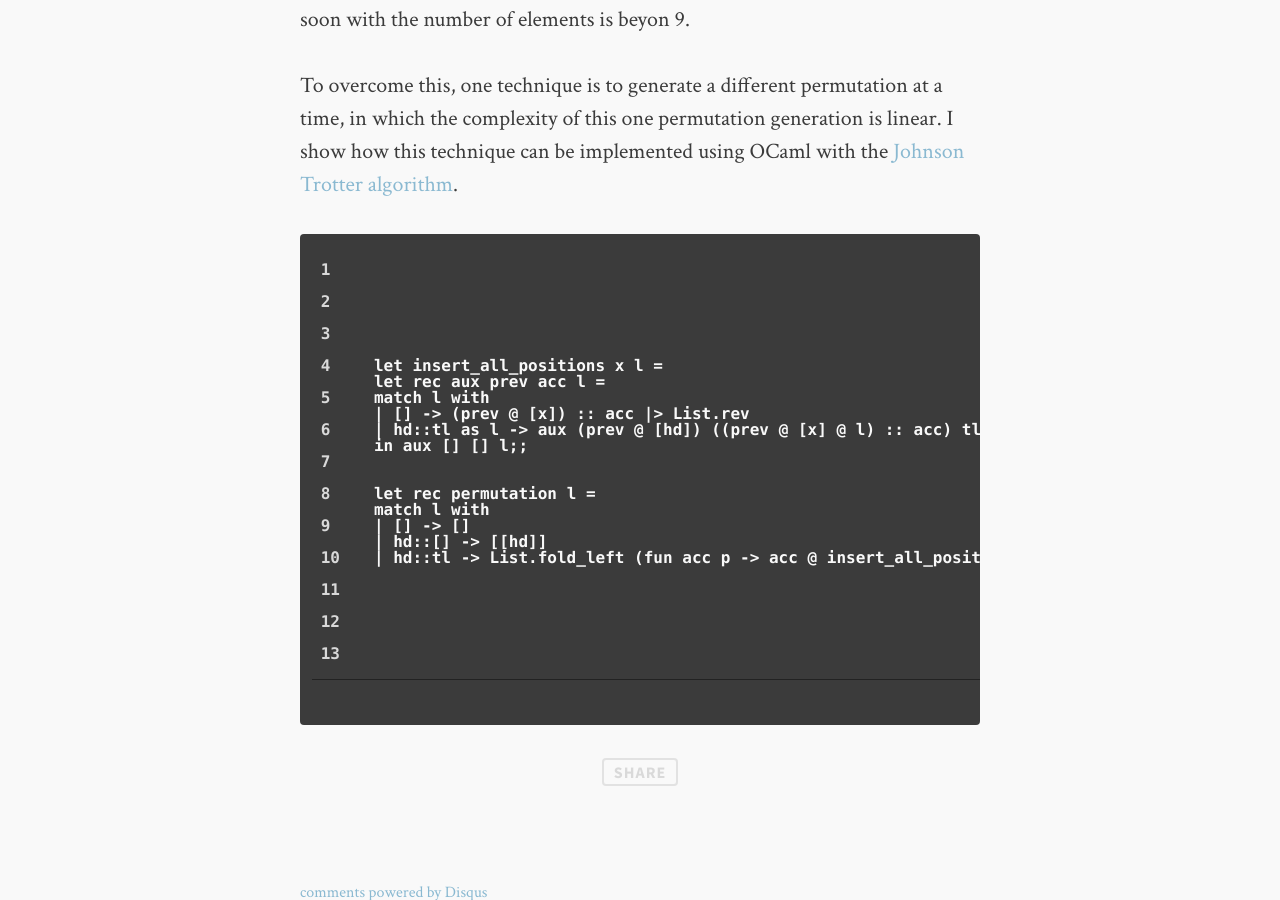
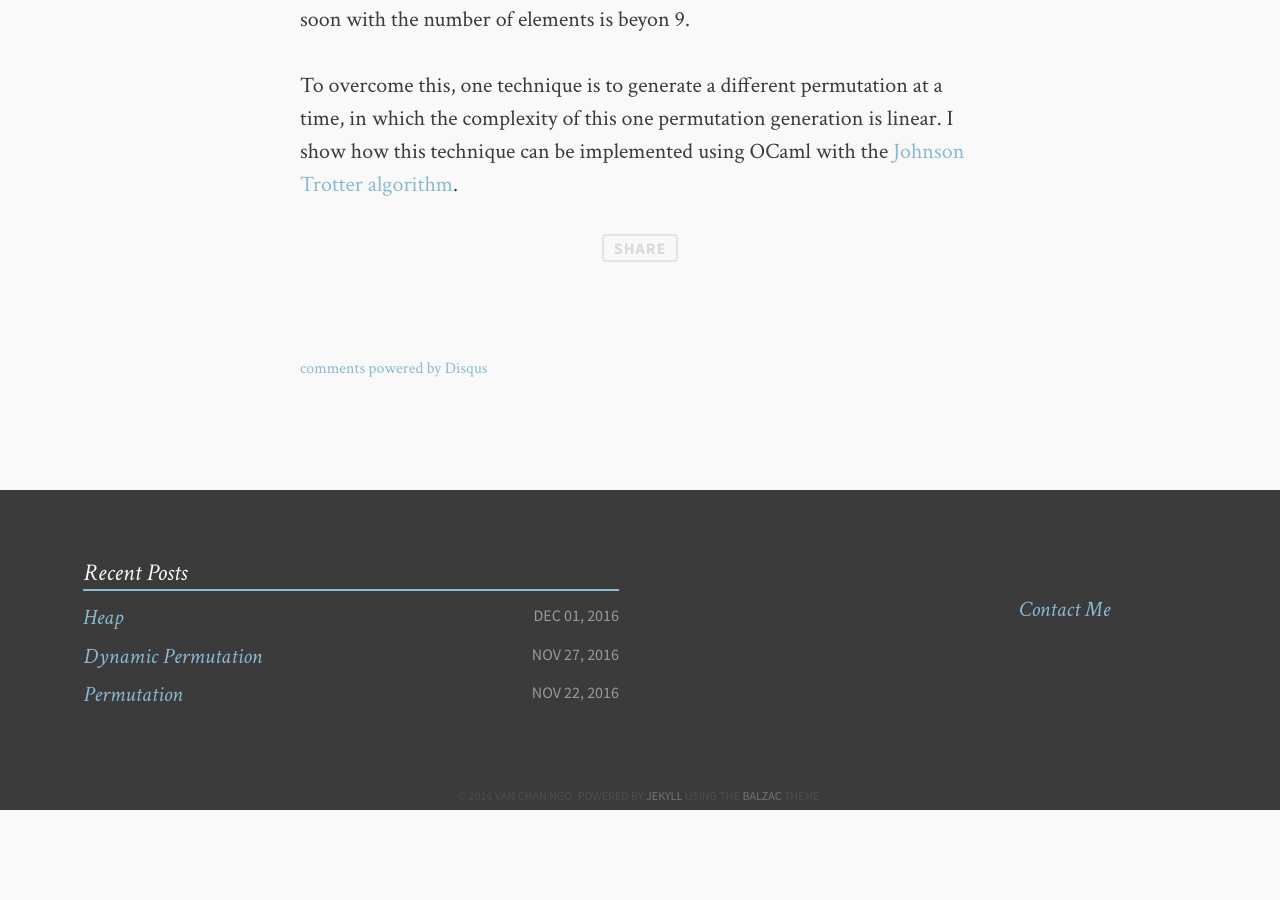
Before and after one commit to channgo2203/channgo2203.github.io, a Jekyll site: the page built from _posts/2016-11-27-dynamicpermutation.md, in a window 1280 px wide and 900 px high, scrolled down 864 px. Built offline with Jekyll 4.4.1, drawn with Linux system fonts in a browser that asks for light colours; comment, search, counter and statistics services are not loaded; after the commit the page ends 1674 px from its top, so only the background shows below that.

Commit message:
update all

```diff
--- a/_posts/2016-11-27-dynamicpermutation.md
+++ b/_posts/2016-11-27-dynamicpermutation.md
@@ -14,19 +14,3 @@ To overcome this, one technique is to generate a different permutation at a time
 in which the complexity of this one permutation generation is linear. I show how this
 technique can be implemented using OCaml with the
 [Johnson Trotter algorithm](https://en.wikipedia.org/wiki/Steinhaus–Johnson–Trotter_algorithm).
-
-{% highlight ocaml linenos %}
-let insert_all_positions x l =
-let rec aux prev acc l =
-match l with
-| [] -> (prev @ [x]) :: acc |> List.rev
-| hd::tl as l -> aux (prev @ [hd]) ((prev @ [x] @ l) :: acc) tl
-in aux [] [] l;;
-
-
-let rec permutation l =
-match l with
-| [] -> []
-| hd::[] -> [[hd]]
-| hd::tl -> List.fold_left (fun acc p -> acc @ insert_all_positions hd p) [] (permutation tl);;
-{% endhighlight %}
```
